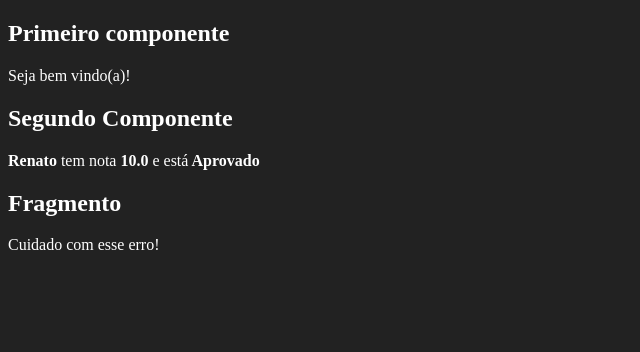
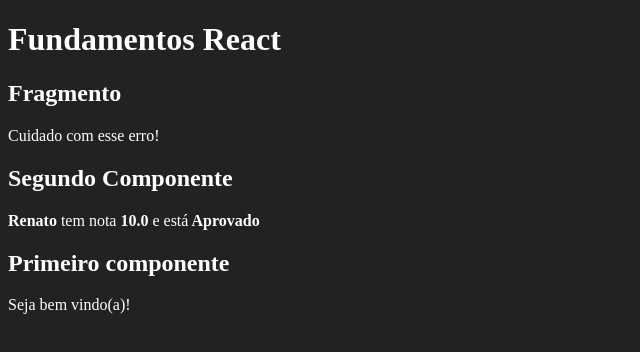
Before and after one commit to renatolobo1/Curso-react, a React (Create React App) app: page / in a window 1280 px wide. Shown: the top 352 px of the page, without its empty margins (0-640 px from the left). Built offline with nearby package versions, Linux system fonts and the light colour scheme.

Commit message:
Componente App

```diff
--- /dev/null
+++ b/src/App.jsx
@@ -0,0 +1,18 @@
+import React from 'react';
+
+import Primeiro from './components/basicos/Primeiro';
+import ComParametro from './components/basicos/ComParametro';
+import Fragmento from './components/basicos/Fragmento';
+
+export default () => (
+  < div id="app" >
+    <h1> Fundamentos React </h1>
+    <Fragmento />
+    <ComParametro
+      titulo="Segundo Componente"
+      aluno="Renato "
+      nota="10.0"
+    />
+    <Primeiro></Primeiro>
+  </div >
+);
--- a/src/components/basicos/Primeiro.jsx
+++ b/src/components/basicos/Primeiro.jsx
@@ -1,6 +1,6 @@
-import React from 'react';
+import React from 'react'
 
-export default function Primeiro () {
+export default function Primeiro() {
   const msg = 'Seja bem vindo(a)!'
   return (
     <div>
--- a/src/index.js
+++ b/src/index.js
@@ -2,20 +2,10 @@
 import React from 'react'
 import ReactDOM from 'react-dom'
 
-import Primeiro from './components/basicos/Primeiro'
-import ComParametro from './components/basicos/ComParametro'
-import Fragmento from './components/basicos/Fragmento'
+import App from './App'
 
 
 ReactDOM.render(
-  <div>
-   <Primeiro></Primeiro>
-   <ComParametro
-    titulo="Segundo Componente"
-    aluno="Renato "
-    nota="10.0"
-   />
-   <Fragmento/>
-  </div>,
+  <App/>,
   document.getElementById('root')
   );
```
Also changed, not shown: src/components/basicos/ComParametro.jsx (+4 -4 lines).
